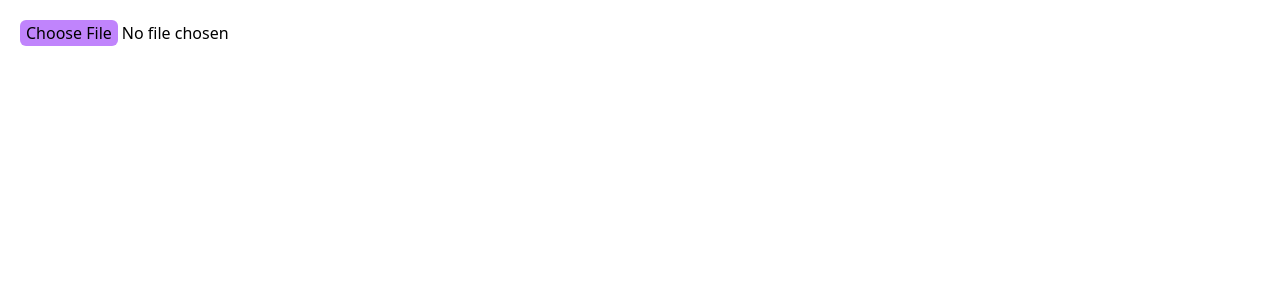
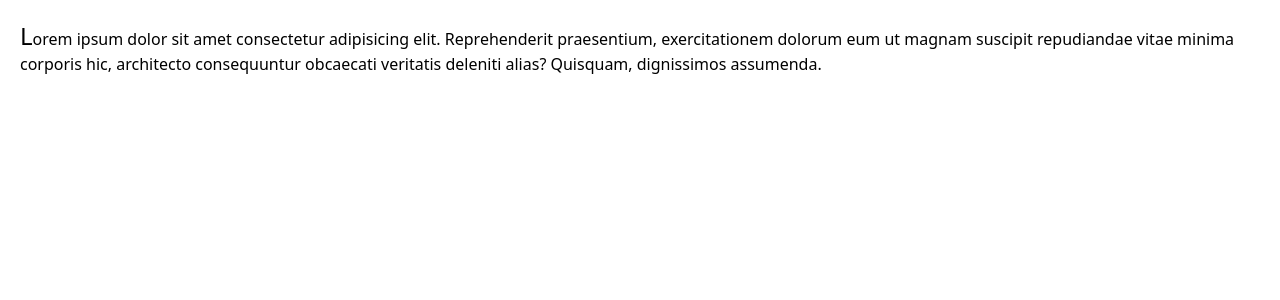
Before and after one commit to harenohee/carrot-market, a Next.js app: page /form in a window 1280 px wide. Shown: the top 300 px of the page. Built offline with nearby package versions, Linux system fonts and the light colour scheme.

Commit message:
feat: 4.8 Tailwind CSS
first-letter selector

```diff
--- a/pages/form.tsx
+++ b/pages/form.tsx
@@ -1,10 +1,13 @@
 export default function Form() {
 	return (
 		<div className="flex flex-col space-y-2 p-5">
-			<input
-				type="file"
-				className="file:cursor-pointer file:border-0 file:rounded-md file:bg-purple-400"
-			/>
+			{/* Lorem 입력 - 텍스트 자동 생성 */}
+			<p className="first-letter:text-2xl first-line:hover:text-purple-400">
+				Lorem ipsum dolor sit amet consectetur adipisicing elit. Reprehenderit
+				praesentium, exercitationem dolorum eum ut magnam suscipit repudiandae
+				vitae minima corporis hic, architecto consequuntur obcaecati veritatis
+				deleniti alias? Quisquam, dignissimos assumenda.
+			</p>
 		</div>
 	)
 }
```
